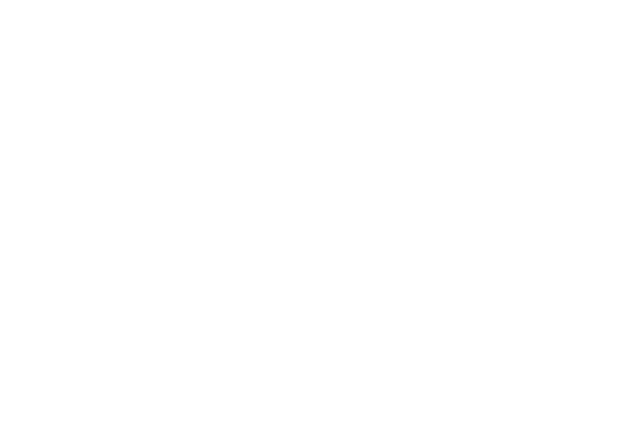
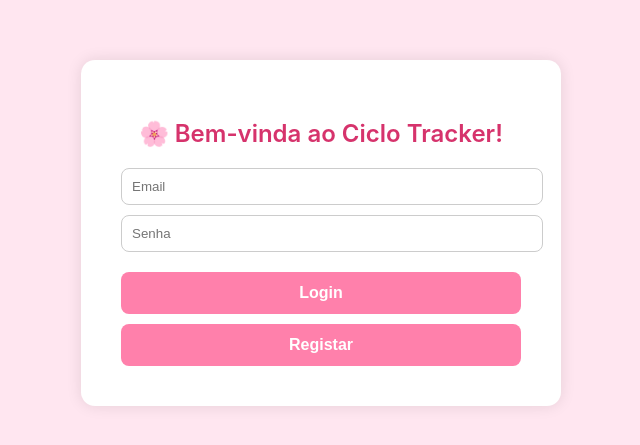
Before and after one commit to Dinis-Mesquita/pce24-25, a React (Create React App) app in the folder frontend/: page /login in a window 1280 px wide. Before the commit this address had no page. Shown: the part 187-632 px from the top of the page, without its empty margins (319-959 px from the left). Built offline with nearby package versions, Linux system fonts and the light colour scheme.

Commit message:
dia 0/05

```diff
--- a/frontend/src/App.js
+++ b/frontend/src/App.js
@@ -2,6 +2,7 @@
 import { BrowserRouter as Router, Routes, Route, Link } from "react-router-dom";
 import CycleEntryForm from "./pages/entryforms";
 import UserInfoForm from "./pages/userinfo";
+import LoginPage from "./pages/inicio";
 
 const HomePage = () => (
     <div style={{ textAlign: "center", padding: "60px 20px" ,background: "#ffe6f0"}}>
@@ -30,6 +31,8 @@
             <Route path="/" element={<HomePage />} />
             <Route path="/new-cycle" element={<CycleEntryForm />} />
             <Route path="/user-info" element={<UserInfoForm />} />
+            <Route path="/login" element={<LoginPage />} />
+
         </Routes>
     </Router>
 );
--- /dev/null
+++ b/frontend/src/pages/inicio.js
@@ -0,0 +1,121 @@
+import React, { useState } from "react";
+import { useNavigate } from "react-router-dom";
+
+const LoginPage = () => {
+    const navigate = useNavigate();
+    const [email, setEmail] = useState("");
+    const [password, setPassword] = useState("");
+
+    const handleRegister = async (e) => {
+        e.preventDefault();
+
+        // Aqui você poderia enviar esses dados para criar um novo usuário
+        // Mas por agora, só vamos redirecionar
+        console.log("Registar:", { email, password });
+
+        // Armazenar os dados se necessário (simulação)
+        localStorage.setItem("userEmail", email);
+        localStorage.setItem("userPassword", password);
+
+        // Ir para o formulário de perguntas iniciais
+        navigate("/user-info");
+    };
+
+    return (
+        <div
+            style={{
+                minHeight: "100vh",
+                background: "#ffe6f0",
+                display: "flex",
+                alignItems: "center",
+                justifyContent: "center",
+                padding: "20px",
+            }}
+        >
+            <div
+                style={{
+                    background: "#fff",
+                    padding: "40px",
+                    borderRadius: "14px",
+                    boxShadow: "0 0 15px rgba(0,0,0,0.1)",
+                    width: "100%",
+                    maxWidth: "400px",
+                    textAlign: "center",
+                }}
+            >
+                <h2 style={{ marginBottom: "20px", color: "#d6336c", fontSize: "24px" }}>
+                    🌸 <span style={{ fontWeight: "600" }}>Bem-vinda ao Ciclo Tracker!</span>
+                </h2>
+
+                <form onSubmit={handleRegister}>
+                    <input
+                        type="email"
+                        placeholder="Email"
+                        value={email}
+                        required
+                        onChange={(e) => setEmail(e.target.value)}
+                        style={{
+                            width: "100%",
+                            padding: "10px",
+                            marginBottom: "10px",
+                            borderRadius: "8px",
+                            border: "1px solid #ccc",
+                        }}
+                    />
+                    <input
+                        type="password"
+                        placeholder="Senha"
+                        value={password}
+                        required
+                        onChange={(e) => setPassword(e.target.value)}
+                        style={{
+                            width: "100%",
+                            padding: "10px",
+                            marginBottom: "20px",
+                            borderRadius: "8px",
+                            border: "1px solid #ccc",
+                        }}
+                    />
+
+                    <button
+                        type="submit"
+                        style={{
+                            width: "100%",
+                            padding: "12px",
+                            backgroundColor: "#ff80ab",
+                            border: "none",
+                            color: "#fff",
+                            fontWeight: "bold",
+                            fontSize: "16px",
+                            borderRadius: "8px",
+                            cursor: "pointer",
+                        }}
+
+                    >
+                        Login
+                    </button>
+                    <button
+                        type="submit"
+                        style={{
+                            width: "100%",
+                            padding: "12px",
+                            backgroundColor: "#ff80ab",
+                            border: "none",
+                            color: "#fff",
+                            fontWeight: "bold",
+                            fontSize: "16px",
+                            borderRadius: "8px",
+                            cursor: "pointer",
+                            marginTop: "10px",
+                        }}
+
+                    >
+                        Registar
+                    </button>
+                </form>
+            </div>
+        </div>
+    );
+};
+
+export default LoginPage;
```
